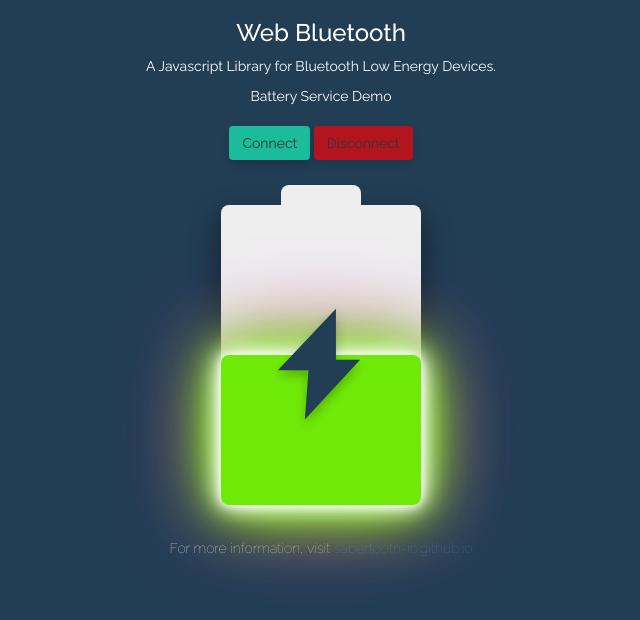
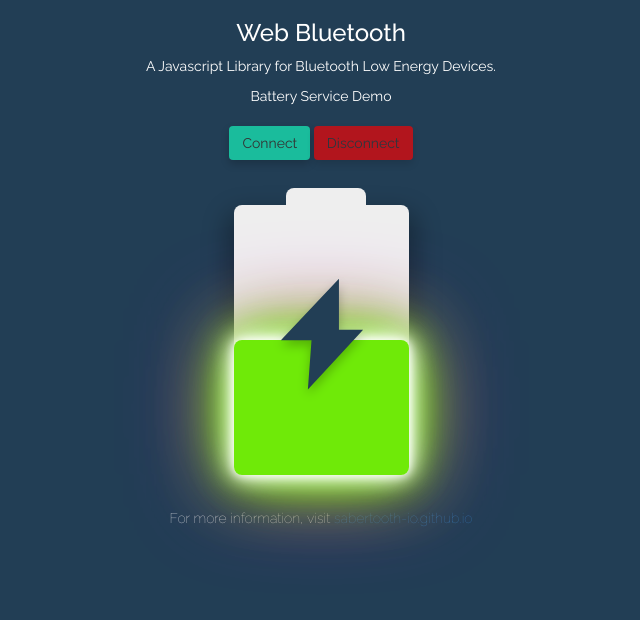
Before and after one commit to apeltz/demo-battery_service, a website: page index.html in a window 1280 px wide. Shown: the whole page, without its empty margins (319-959 px from the left). Drawn offline with nearby package versions, Linux system fonts and the light colour scheme.

Commit message:
fixed heroku

```diff
--- a/styles.css
+++ b/styles.css
@@ -19,8 +19,8 @@ p, div {
 #battery-shell {
   margin:auto;
   background-color:#eee;
-  width:200px;
-  height:300px;
+  width:175px;
+  height:270px;
   border-radius:8px;
   position: relative;
   box-shadow: 0 14px 24px 8px rgba(0, 0, 0, .30);
@@ -28,7 +28,7 @@ p, div {
 
 #battery-shell:before {
   content:'';
-  margin-top:-20px;
+  margin-top:-17px;
   left:30%;
   position:absolute;
   display:block;
@@ -40,7 +40,7 @@ p, div {
 
 #battery-fill {
   position: absolute;
-  width:200px;
+  width:175px;
   height:2%;
   bottom:0px;
   border-radius:8px;
@@ -53,8 +53,8 @@ p, div {
 #charge {
   position: absolute;
   width:100px;
-  margin:-26%;
-  margin-top:50%;
+  margin:-28%;
+  margin-top:40%;
   z-index: 999;
 }
 .title {
```
